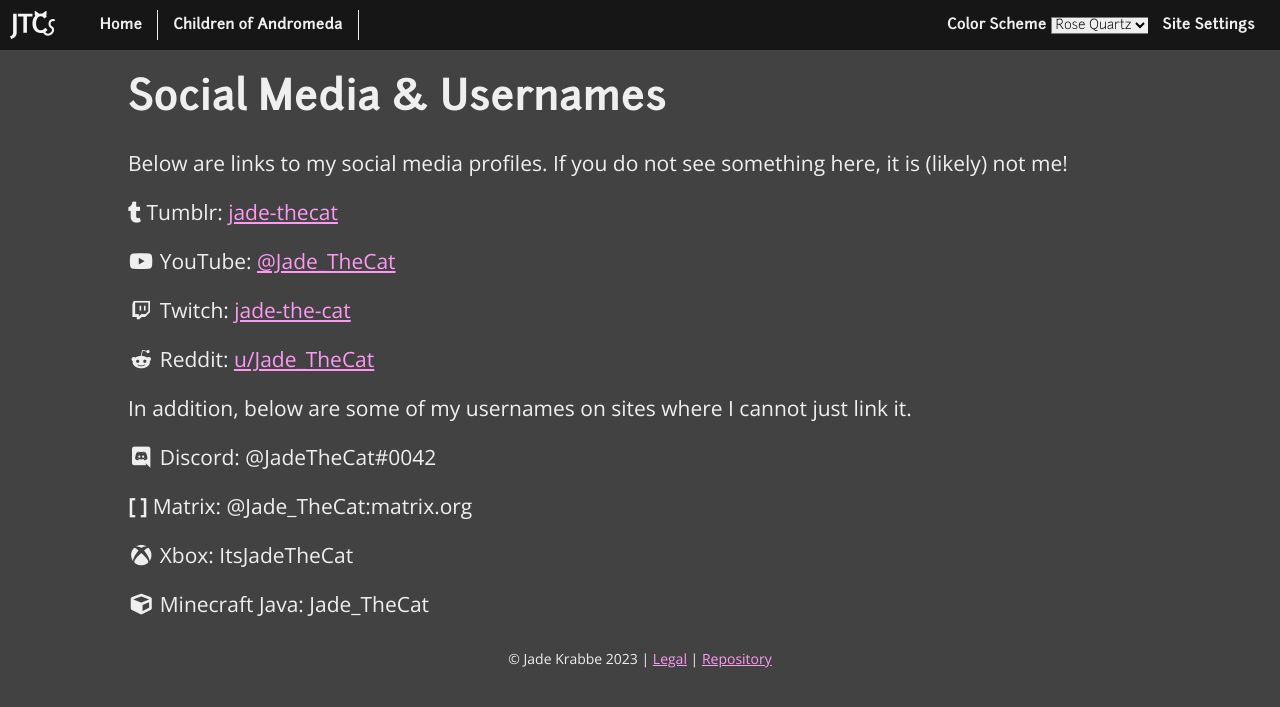
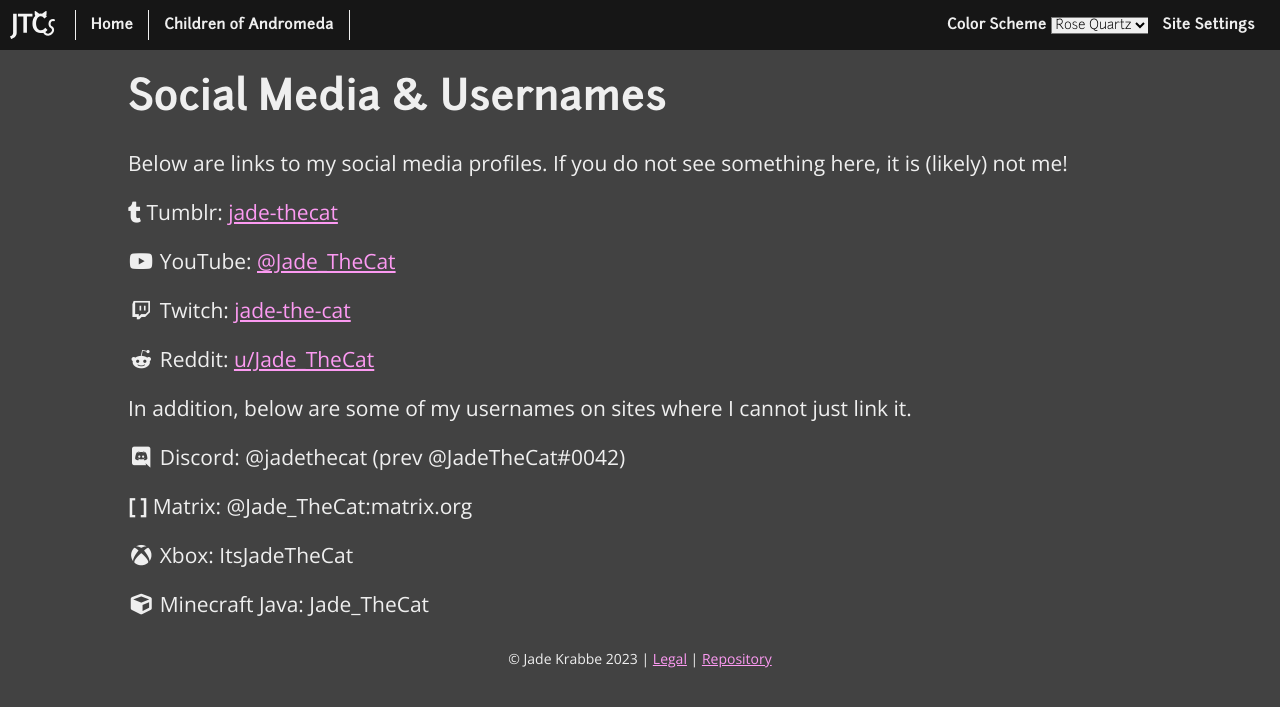
Before and after one commit to Jade-TheCat/jadethecat.dev, a Jekyll site: the page built from socials/index.md, in a window 1280 px wide. Shown: the top 707 px of the page. Built offline with Jekyll 4.4.1, drawn with Linux system fonts in a browser that asks for light colours; nearby versions of some CDN libraries.

Commit message:
Slight layout changes, edited description to be excerpt, and updated discord username.

```diff
--- a/_layouts/default.html
+++ b/_layouts/default.html
@@ -17,7 +17,7 @@
 <html class="jtc-theme-dark">
 <head>
     <title>{{page.short-title}} | JadeTheCat</title>
-    <meta name="description" content="{{page.short-title | prepend: 'JadeTheCat: '}}">
+    <meta name="description" content="{{page.excerpt}}">
     <meta name="keywords" content="{{page.keywords | prepend: 'JadeTheCat, '}}">
     <meta name="author" content="Jade Krabbe">
     <meta name="viewport" content="width=device-width, initial-scale=1.0">
@@ -45,7 +45,7 @@
     <meta property="og:type" content="website">
     <meta property="og:url" content="{{page.url | prepend: 'https://jadethecat.dev'}}">
     <meta property="og:image" content="/assets/img/JTC Basalt.png">
-    <meta property="og:description" content="{{page.description}}">
+    <meta property="og:description" content="{{page.excerpt}}">
     <meta name="theme-color" content="#FC9AF2">
 </head>
 <body>
--- a/code/css/main.scss
+++ b/code/css/main.scss
@@ -86,7 +86,6 @@
     img.header-image {
         width: 3em;
         height: initial;
-        margin-right: 2em;
     }
     a {
         @include getColor(background, primary, header);
@@ -97,6 +96,10 @@
         display: inline-flex;
         text-decoration: none;
         padding: 0.5em 1em;
+    }
+    & > a:first-of-type {
+        margin-left: 2rem;
+        border-left: 0.1rem solid $marble;
     }
     & > a, .dropbtn {
         border-right: 0.1rem solid $marble;
--- a/socials/index.md
+++ b/socials/index.md
@@ -16,7 +16,7 @@
 
 In addition, below are some of my usernames on sites where I cannot just link it.
 
-<i class="fab fa-discord fa-fw"></i> Discord: @JadeTheCat#0042
+<i class="fab fa-discord fa-fw"></i> Discord: @jadethecat (prev @JadeTheCat#0042)
 
 **[ ]** Matrix: @Jade_TheCat:matrix.org
 
```
